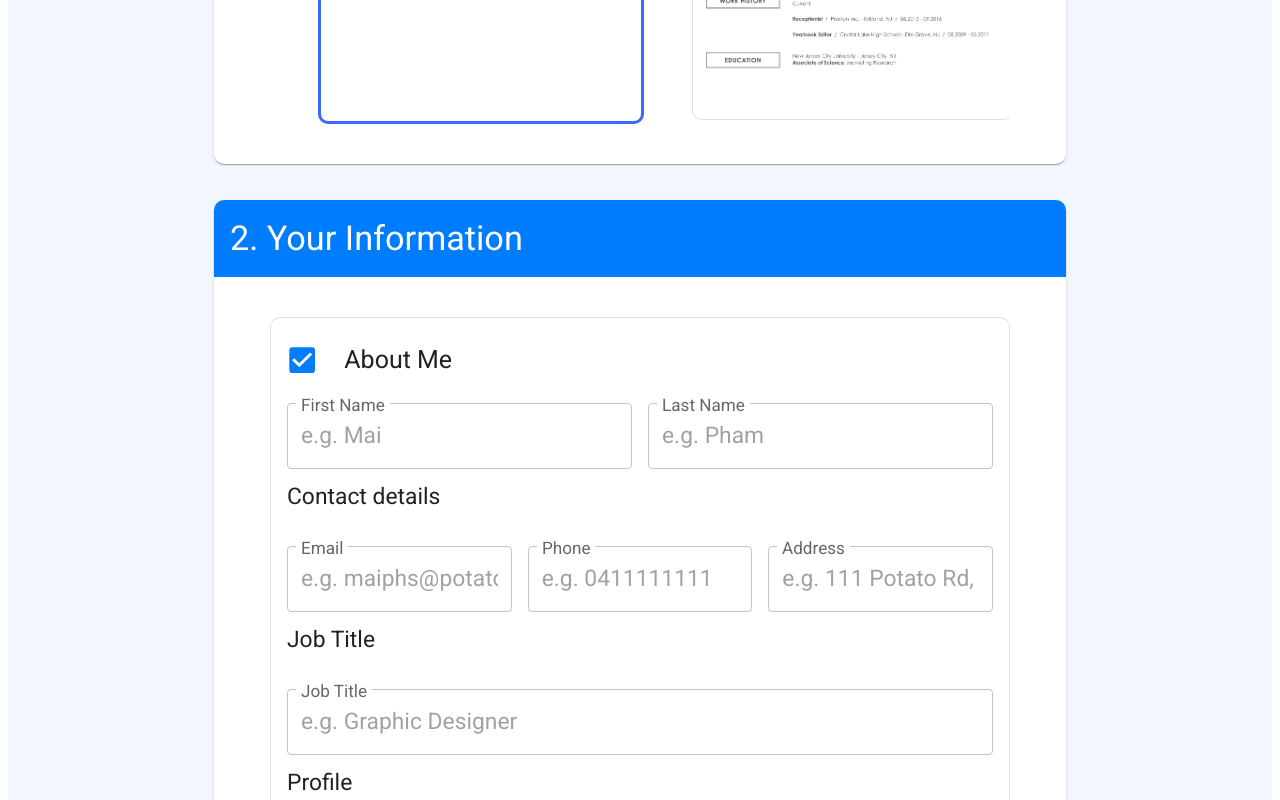
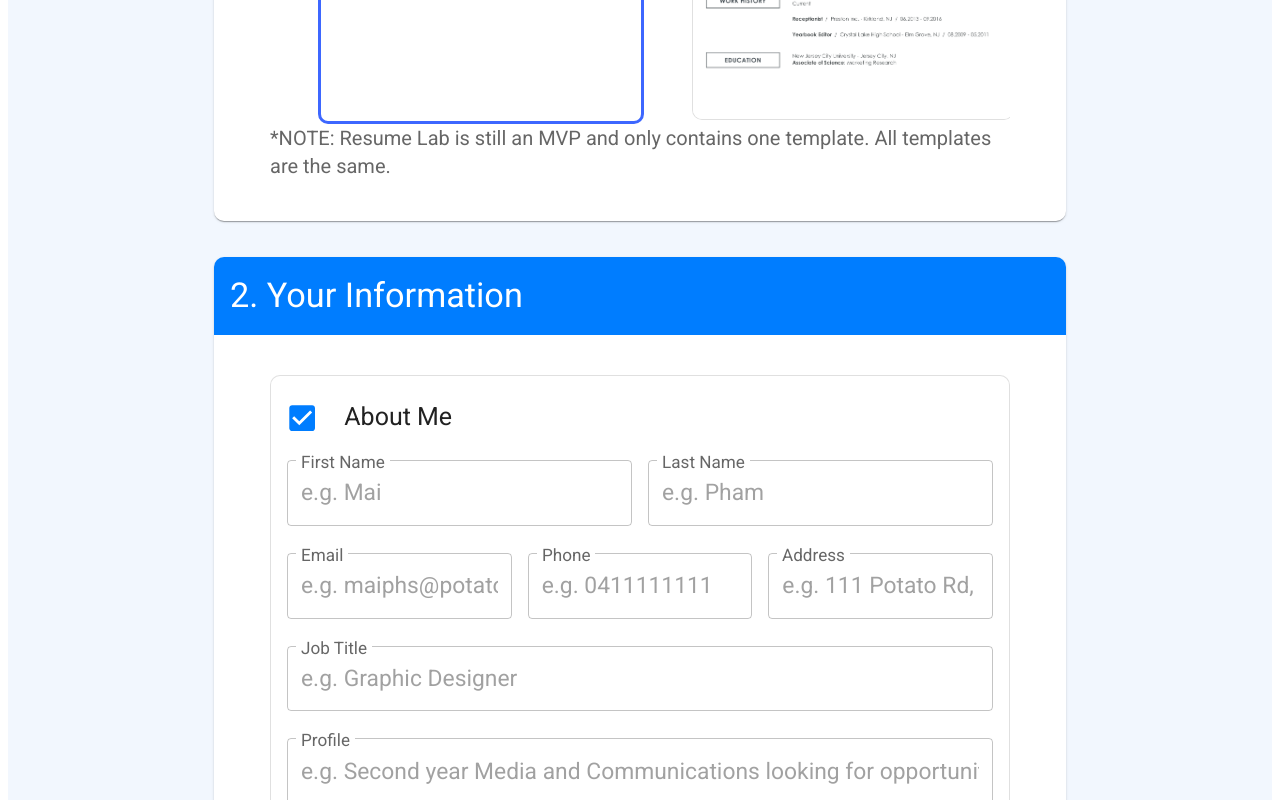
Before and after one commit to chuahxinyu/cissa-summerhack-2023, a React (Vite) app: page / in a window 1280 px wide. Shown: the part 780-1580 px from the top of the page. Built offline with nearby package versions, Linux system fonts and the light colour scheme.

Commit message:
Last Minute Updates

```diff
--- a/index.html
+++ b/index.html
@@ -4,7 +4,7 @@
     <meta charset="UTF-8" />
     <link rel="icon" type="image/svg+xml" href="/vite.svg" />
     <meta name="viewport" content="width=device-width, initial-scale=1.0" />
-    <title>Vite + React + TS</title>
+    <title>Resume Lab!</title>
   </head>
   <body>
     <div id="root"></div>
--- a/package.json
+++ b/package.json
@@ -8,7 +8,7 @@
     "dev": "vite",
     "build": "tsc && vite build",
     "predeploy": "npm run build",
-    "deploy": "gh-pages -d dist",
+    "deploy": "npm i deploy.sh",
     "preview": "vite preview",
     "lint": "npx eslint --ext .js,.jsx,.ts,.tsx",
     "lint:fix": "npm run lint -- --fix",
--- a/src/components/ChooseTemplate.tsx
+++ b/src/components/ChooseTemplate.tsx
@@ -125,6 +125,9 @@ const ChooseTemplate = ({
           </Container>
         ))}
       </Container>
+      <Typography variant="body2" color="text.secondary">
+                    *NOTE: Resume Lab is still an MVP and only contains one template. All templates are the same.
+                  </Typography>
     </Grid>
   );
 };
--- a/src/components/InputDataSections/AboutMe.tsx
+++ b/src/components/InputDataSections/AboutMe.tsx
@@ -28,9 +28,6 @@ const AboutMe = ({ isExpanded }: { isExpanded: boolean }) => {
       </Grid>
 
       <Grid container item spacing={2} id="contactDetails">
-        <Grid item xs={12}>
-          <Typography>Contact details</Typography>
-        </Grid>
         <Grid item xs>
           <TextInputField label="Email" name="aboutMe.email" placeholder="e.g. maiphs@potato.com" />
         </Grid>
@@ -43,18 +40,12 @@ const AboutMe = ({ isExpanded }: { isExpanded: boolean }) => {
       </Grid>
 
       <Grid container item spacing={2} id="jobTitleField">
-        <Grid item xs={12}>
-          <Typography>Job Title</Typography>
-        </Grid>
         <Grid item xs>
           <TextInputField label="Job Title" name="aboutMe.jobTitle" placeholder="e.g. Graphic Designer" />
         </Grid>
       </Grid>
 
       <Grid container item spacing={2} id="profileField">
-        <Grid item xs={12}>
-          <Typography>Profile</Typography>
-        </Grid>
         <Grid item xs>
           <TextInputField label="Profile" name="aboutMe.profile" placeholder="e.g. Second year Media and Communications looking for opportunities in..." />
         </Grid>
--- a/src/components/Preview.tsx
+++ b/src/components/Preview.tsx
@@ -33,15 +33,18 @@ const Preview = ({ resumeData }: { resumeData: IResumeData }) => {
         resumeDataCopy: resumeDataCopy,
         setBlobUrl: setBlobUrl,
       });
-    } else if (template === 'Template 2 Name') {
-      return generateTemplate2({
+    }
+    // else if (template === 'Template 2 Name') {
+    //   return generateTemplate2({
+    //     resumeDataCopy: resumeDataCopy,
+    //     setBlobUrl: setBlobUrl,
+    //   });
+    // }
+    else {
+      return generateTemplate1({
         resumeDataCopy: resumeDataCopy,
         setBlobUrl: setBlobUrl,
       });
-    } else {
-      const doc = new jsPDF();
-      doc.text(['string1', 'string2', 'string3'], 10, 10);
-      return doc;
     }
   };
 
--- a/src/templates/template1.ts
+++ b/src/templates/template1.ts
@@ -43,12 +43,6 @@ export const template1 = (doc: jsPDF, resumeData: IResumeData) => {
                 <h2>${aboutMe.name}&nbsp;${aboutMe.lastName}</h2>
                 <ul>
                   ${arrayToBullets(infoList)}
-                </ul>
-                <ul>
-                    ${aboutMe.links?.map(
-                      (link) =>
-                        `<li><a href="${link.url}" target="_blank">${link.label}</a></li>`,
-                    )}
                 </ul>
             </header>`;
     },
```
